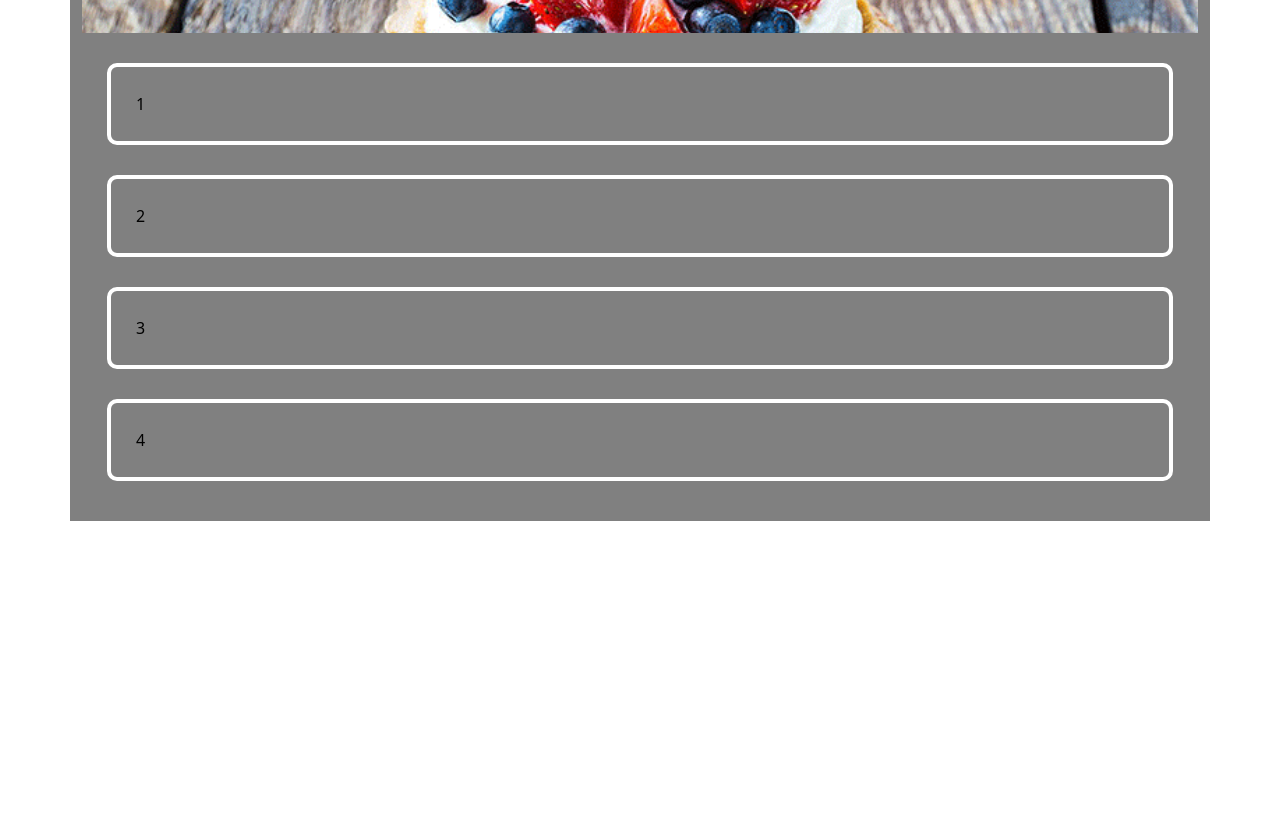
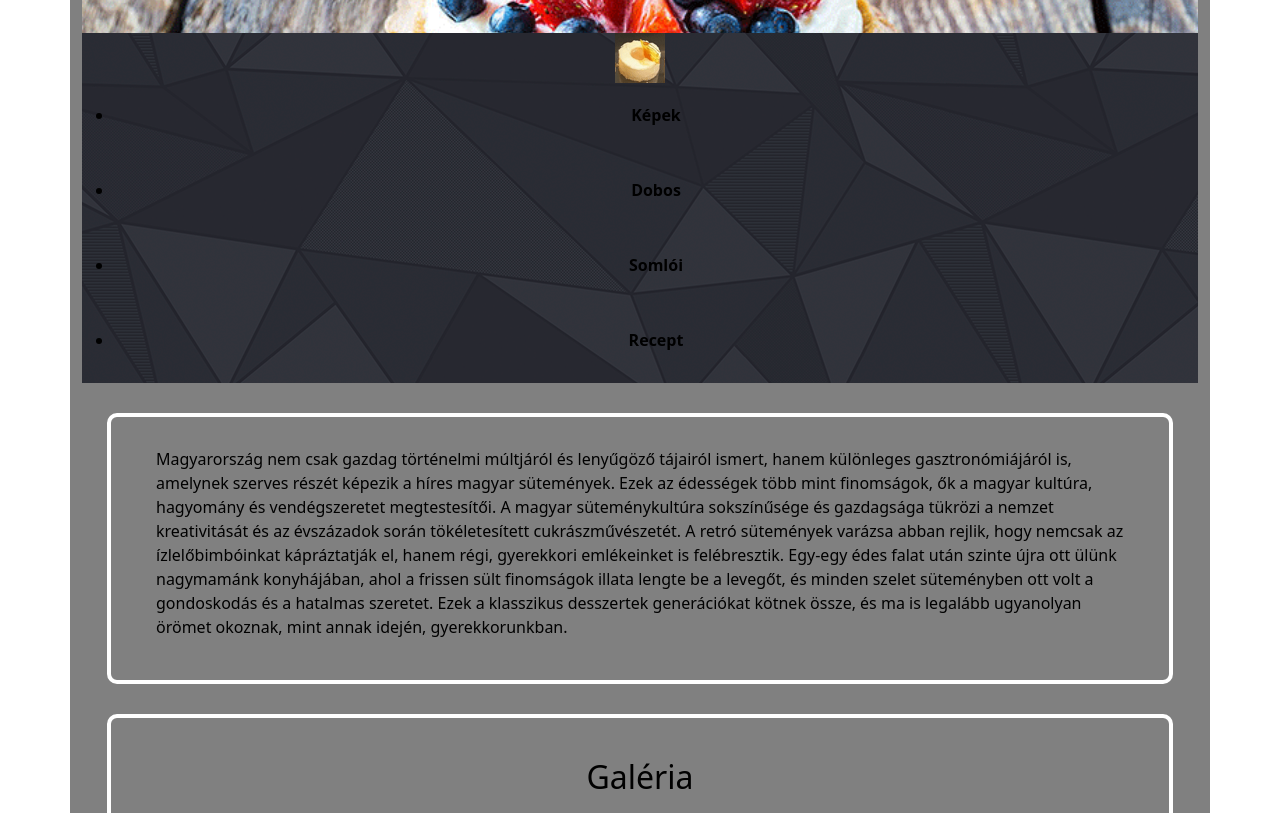
Before and after one commit to vinczell3r/So-s_M-t-, a plain HTML site: page index.html in a window 1280 px wide. Shown: the part 137-950 px from the top of the page. Before the commit the page ends 800 px from the top, so only its background shows below. Drawn offline with nearby package versions, Linux system fonts and the light colour scheme.

Commit message:
text fele bemasolva, elrendezve

```diff
--- a/index.html
+++ b/index.html
@@ -5,22 +5,52 @@
     <meta charset="UTF-8">
     <meta name="viewport" content="width=device-width, initial-scale=1.0">
     <link rel="stylesheet" href="css/style.css">
-    <link href="https://cdn.jsdelivr.net/npm/bootstrap@5.0.2/dist/css/bootstrap.min.css" rel="stylesheet" integrity="sha384-EVSTQN3/azprG1Anm3QDgpJLIm9Nao0Yz1ztcQTwFspd3yD65VohhpuuCOmLASjC" crossorigin="anonymous">
+    <link href="https://cdn.jsdelivr.net/npm/bootstrap@5.0.2/dist/css/bootstrap.min.css" rel="stylesheet"
+        integrity="sha384-EVSTQN3/azprG1Anm3QDgpJLIm9Nao0Yz1ztcQTwFspd3yD65VohhpuuCOmLASjC" crossorigin="anonymous">
 </head>
 <title>Vinczellér Dominik</title>
+
 <body>
     <div class="container">
         <header>
-
+            <h1>A Magyar süteménykultúra érdekességei</h1>
         </header>
         <nav>
-
+            <img src="pics/sajttorta.png" alt="sajttorta" title="sajttorta">
+            <ul>
+                <li>
+                    <p>Képek</p>
+                </li>
+                <li>
+                    <p>Dobos</p>
+                </li>
+                <li>
+                    <p>Somlói</p>
+                </li>
+                <li>
+                    <p>Recept</p>
+                </li>
+            </ul>
         </nav>
         <section>
-        1
+            <p>
+                Magyarország nem csak gazdag történelmi múltjáról és lenyűgöző tájairól ismert, hanem különleges
+                gasztronómiájáról is, amelynek szerves részét képezik a híres magyar sütemények.
+                Ezek az édességek több mint finomságok, ők a magyar kultúra, hagyomány és vendégszeretet megtestesítői.
+                A magyar süteménykultúra sokszínűsége és gazdagsága tükrözi a nemzet kreativitását és az évszázadok
+                során tökéletesített cukrászművészetét.
+                A retró sütemények varázsa abban rejlik, hogy nemcsak az ízlelőbimbóinkat kápráztatják el, hanem régi,
+                gyerekkori emlékeinket is felébresztik. Egy-egy édes falat után szinte újra ott ülünk nagymamánk
+                konyhájában, ahol a frissen sült finomságok illata lengte be a levegőt, és minden szelet süteményben ott
+                volt a gondoskodás és a hatalmas szeretet. Ezek a klasszikus desszertek generációkat kötnek össze, és ma
+                is legalább ugyanolyan örömet okoznak, mint annak idején, gyerekkorunkban.
+
+            </p>
         </section>
         <section>
-        2
+            <h2>
+                Galéria
+            </h2>
         </section>
         <section>
             3
```
Lines whose indentation alone changed are shown as unchanged.
